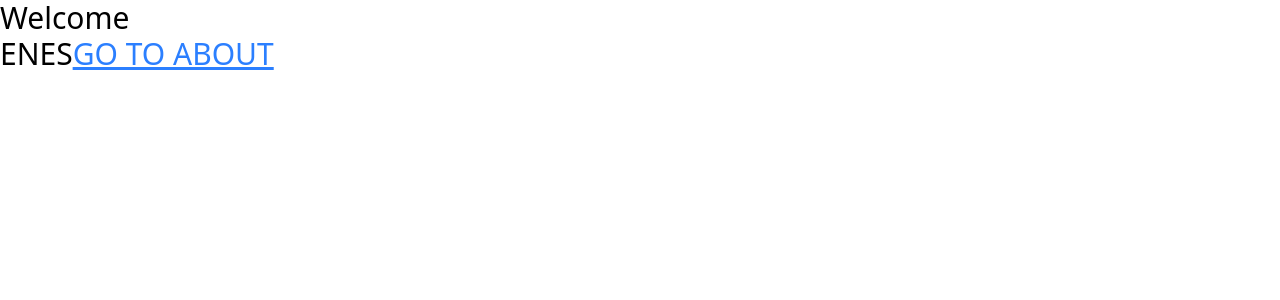
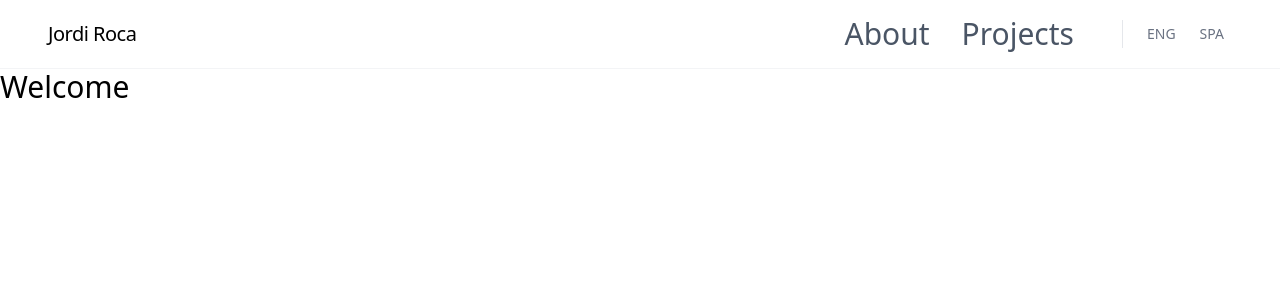
Before and after one commit to jordiroca94/jordiroca, a React (Vite) app: page /en in a window 1280 px wide. Shown: the top 300 px of the page. Built offline with nearby package versions, Linux system fonts and the light colour scheme.

Commit message:
feat: Navbar

```diff
--- a/package.json
+++ b/package.json
@@ -13,6 +13,7 @@
     "@tailwindcss/vite": "^4.1.4",
     "i18next": "^25.0.2",
     "i18next-browser-languagedetector": "^8.1.0",
+    "lucide-react": "^0.507.0",
     "react": "^19.0.0",
     "react-dom": "^19.0.0",
     "react-i18next": "^15.5.1",
--- a/src/TranslatedRoutes.tsx
+++ b/src/TranslatedRoutes.tsx
@@ -1,13 +1,12 @@
 import { Routes, Route, useParams } from "react-router-dom";
 import { useEffect } from "react";
-import { useTranslation } from "react-i18next";
 import i18n from "./i18n";
-import Home from "./components/Home";
-import About from "./components/About";
+import Home from "./pages/Home";
+import Projects from "./pages/Projects";
+import { localizedRoutes } from "./routes";
 
 function TranslatedRoutes() {
   const { lang } = useParams();
-  const { t } = useTranslation();
 
   useEffect(() => {
     if (lang && i18n.language !== lang) {
@@ -15,10 +14,15 @@ function TranslatedRoutes() {
     }
   }, [lang]);
 
+  if (!lang || !localizedRoutes[lang as keyof typeof localizedRoutes])
+    return null;
+
+  const paths = localizedRoutes[lang as keyof typeof localizedRoutes];
+
   return (
     <Routes>
-      <Route path="" element={<Home />} />
-      <Route path={t("routes.about")} element={<About />} />
+      <Route index element={<Home />} />
+      <Route path={paths.projects} element={<Projects />} />
     </Routes>
   );
 }
--- a/src/components/About.tsx
+++ /dev/null
@@ -1,18 +0,0 @@
-import { useTranslation } from "react-i18next";
-import { Link } from "react-router-dom";
-
-const About = () => {
-  const { t, i18n } = useTranslation();
-
-  return (
-    <div className="text-3xl">
-      <h1>{t("about.title")}</h1>
-      <h2>{t("about.description")}</h2>
-      <Link to={`/${i18n.language}/`} className="underline text-blue-500">
-        GO TO HOME
-      </Link>
-    </div>
-  );
-};
-
-export default About;
--- a/src/components/Home.tsx
+++ /dev/null
@@ -1,25 +0,0 @@
-import { useTranslation } from "react-i18next";
-import { Link } from "react-router-dom";
-
-const Home = () => {
-  const { t, i18n } = useTranslation();
-
-  const changeLanguage = (lng: string) => {
-    i18n.changeLanguage(lng);
-  };
-  return (
-    <div className="text-3xl">
-      <h1>{t("welcome")}</h1>
-      <button onClick={() => changeLanguage("en")}>EN</button>
-      <button onClick={() => changeLanguage("es")}>ES</button>
-      <Link
-        to={`/${i18n.language}/${t("routes.about")}`}
-        className="underline text-blue-500"
-      >
-        GO TO ABOUT
-      </Link>
-    </div>
-  );
-};
-
-export default Home;
--- /dev/null
+++ b/src/components/Navbar.tsx
@@ -0,0 +1,121 @@
+"use client";
+
+import * as React from "react";
+import { Link } from "react-router-dom";
+import { Menu, X } from "lucide-react";
+import { useTranslation } from "react-i18next";
+
+export default function Navbar() {
+  const [isMenuOpen, setIsMenuOpen] = React.useState(false);
+  const { t, i18n } = useTranslation();
+
+  const toggleMenu = () => {
+    setIsMenuOpen(!isMenuOpen);
+  };
+
+  const changeLanguage = (lng: string) => {
+    i18n.changeLanguage(lng);
+  };
+
+  return (
+    <nav className="w-full py-4 px-6 md:px-12 flex items-center justify-between border-b border-gray-100">
+      <Link to="/" className="text-xl font-medium tracking-tight">
+        Jordi Roca
+      </Link>
+
+      <div className="hidden md:flex items-center space-x-8">
+        <Link
+          to={`/${i18n.language}`}
+          className="text-gray-600 hover:text-black transition-colors"
+        >
+          About
+        </Link>
+        <Link
+          to={`/${i18n.language}/${t("routes.projects")}`}
+          className="text-gray-600 hover:text-black transition-colors"
+        >
+          Projects
+        </Link>
+
+        <div className="flex items-center space-x-2 ml-4 border-l border-gray-200 pl-4">
+          <button
+            className={`px-2 py-1 text-sm ${
+              i18n.language === "en"
+                ? "font-medium text-black"
+                : "text-gray-500 hover:text-black"
+            }`}
+            onClick={() => changeLanguage("en")}
+            aria-label="Switch to English"
+          >
+            ENG
+          </button>
+          <button
+            className={`px-2 py-1 text-sm ${
+              i18n.language === "es"
+                ? "font-medium text-black"
+                : "text-gray-500 hover:text-black"
+            }`}
+            onClick={() => changeLanguage("es")}
+            aria-label="Switch to Spanish"
+          >
+            SPA
+          </button>
+        </div>
+      </div>
+
+      <button
+        className="md:hidden"
+        onClick={toggleMenu}
+        aria-label={isMenuOpen ? "Close menu" : "Open menu"}
+      >
+        {isMenuOpen ? <X size={24} /> : <Menu size={24} />}
+      </button>
+
+      {isMenuOpen && (
+        <div className="md:hidden absolute top-16 left-0 right-0 bg-white z-50 border-b border-gray-100 shadow-sm">
+          <div className="flex flex-col py-4 px-6">
+            <Link
+              to="/"
+              className="py-2 text-gray-600 hover:text-black transition-colors"
+              onClick={() => setIsMenuOpen(false)}
+            >
+              About
+            </Link>
+            <Link
+              to={`/${i18n.language}/${t("routes.projects")}`}
+              className="py-2 text-gray-600 hover:text-black transition-colors"
+              onClick={() => setIsMenuOpen(false)}
+            >
+              Projects
+            </Link>
+
+            <div className="flex items-center space-x-2 mt-4 pt-4 border-t border-gray-100">
+              <button
+                className={`px-2 py-1 text-sm ${
+                  i18n.language === "en"
+                    ? "font-medium text-black"
+                    : "text-gray-500 hover:text-black"
+                }`}
+                onClick={() => changeLanguage("en")}
+                aria-label="Switch to English"
+              >
+                ENG
+              </button>
+              <button
+                className={`px-2 py-1 text-sm ${
+                  i18n.language === "es"
+                    ? "font-medium text-black"
+                    : "text-gray-500 hover:text-black"
+                }`}
+                onClick={() => changeLanguage("es")}
+                aria-label="Switch to Spanish"
+              >
+                SPA
+              </button>
+            </div>
+          </div>
+        </div>
+      )}
+    </nav>
+  );
+}
--- a/src/locales/en/translation.json
+++ b/src/locales/en/translation.json
@@ -1,11 +1,11 @@
 {
   "welcome": "Welcome",
   "description": "This is an i18n example",
-  "about": {
-    "title": "About",
-    "description": "This is the about page"
+  "projects": {
+    "title": "Projects",
+    "description": "Projects page"
   },
   "routes": {
-    "about": "about"
+    "projects": "projects"
   }
 }
--- a/src/locales/es/translation.json
+++ b/src/locales/es/translation.json
@@ -1,11 +1,11 @@
 {
   "welcome": "Bienvenido",
   "description": "Este es un ejemplo de i18n",
-  "about": {
-    "title": "Sobre mí",
-    "description": "Esta es la página sobre mí"
+  "projects": {
+    "title": "Proyectos",
+    "description": "Esta es la página de proyectos"
   },
   "routes": {
-    "about": "sobre-mi"
+    "projects": "proyectos"
   }
 }
--- /dev/null
+++ b/src/pages/Home.tsx
@@ -0,0 +1,15 @@
+import { useTranslation } from "react-i18next";
+import Navbar from "../components/Navbar";
+
+const Home = () => {
+  const { t } = useTranslation();
+
+  return (
+    <div className="text-3xl">
+      <Navbar />
+      <h1>{t("welcome")}</h1>
+    </div>
+  );
+};
+
+export default Home;
--- /dev/null
+++ b/src/pages/Projects.tsx
@@ -0,0 +1,16 @@
+import { useTranslation } from "react-i18next";
+import Navbar from "../components/Navbar";
+
+const Projects = () => {
+  const { t } = useTranslation();
+
+  return (
+    <div className="text-3xl">
+      <Navbar />
+      <h1>{t("projects.title")}</h1>
+      <h2>{t("projects.description")}</h2>
+    </div>
+  );
+};
+
+export default Projects;
--- /dev/null
+++ b/src/routes.ts
@@ -0,0 +1,10 @@
+export const localizedRoutes = {
+  en: {
+    home: "",
+    projects: "projects",
+  },
+  es: {
+    home: "",
+    projects: "proyectos",
+  },
+};
```
Also changed, not shown: 1 other file (tests, documents, lock files or other folders).
